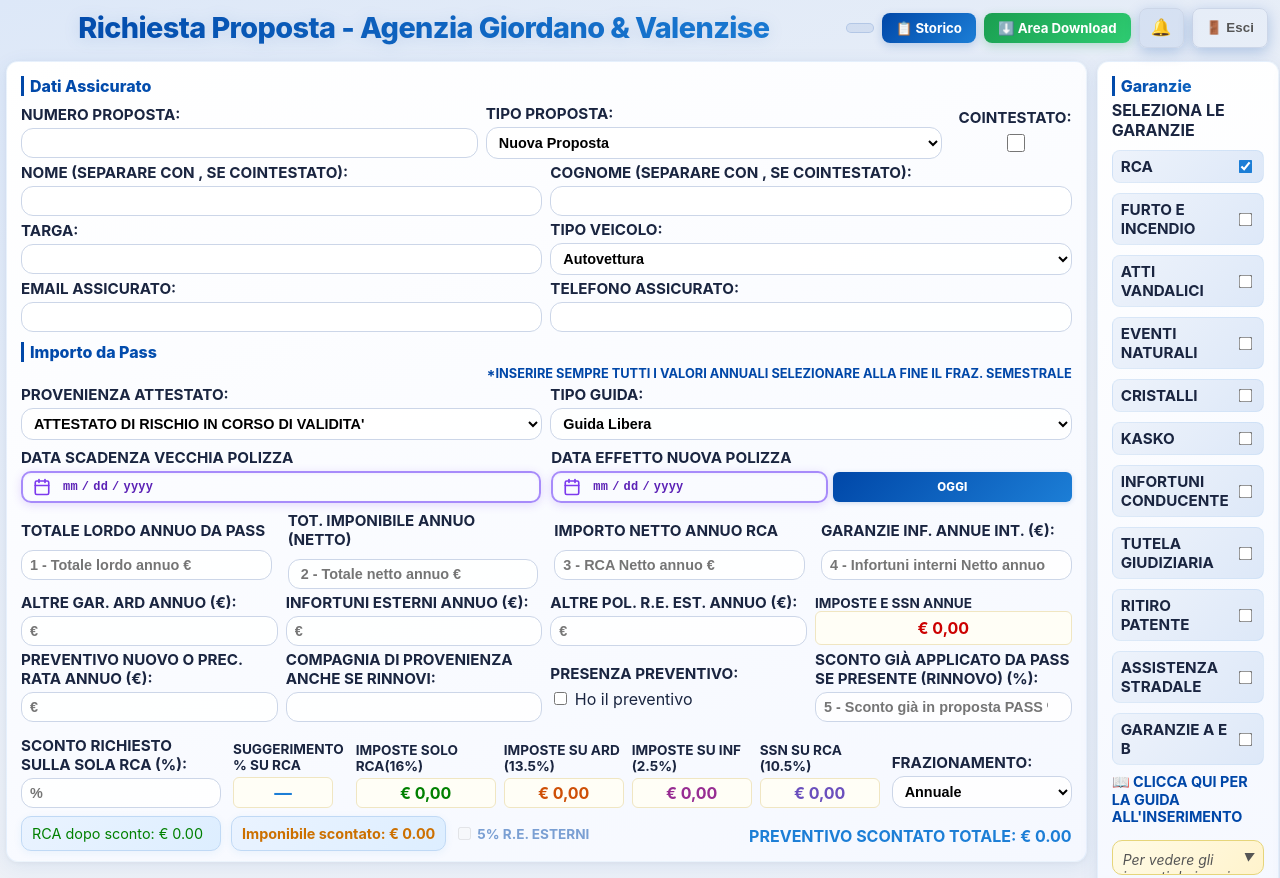
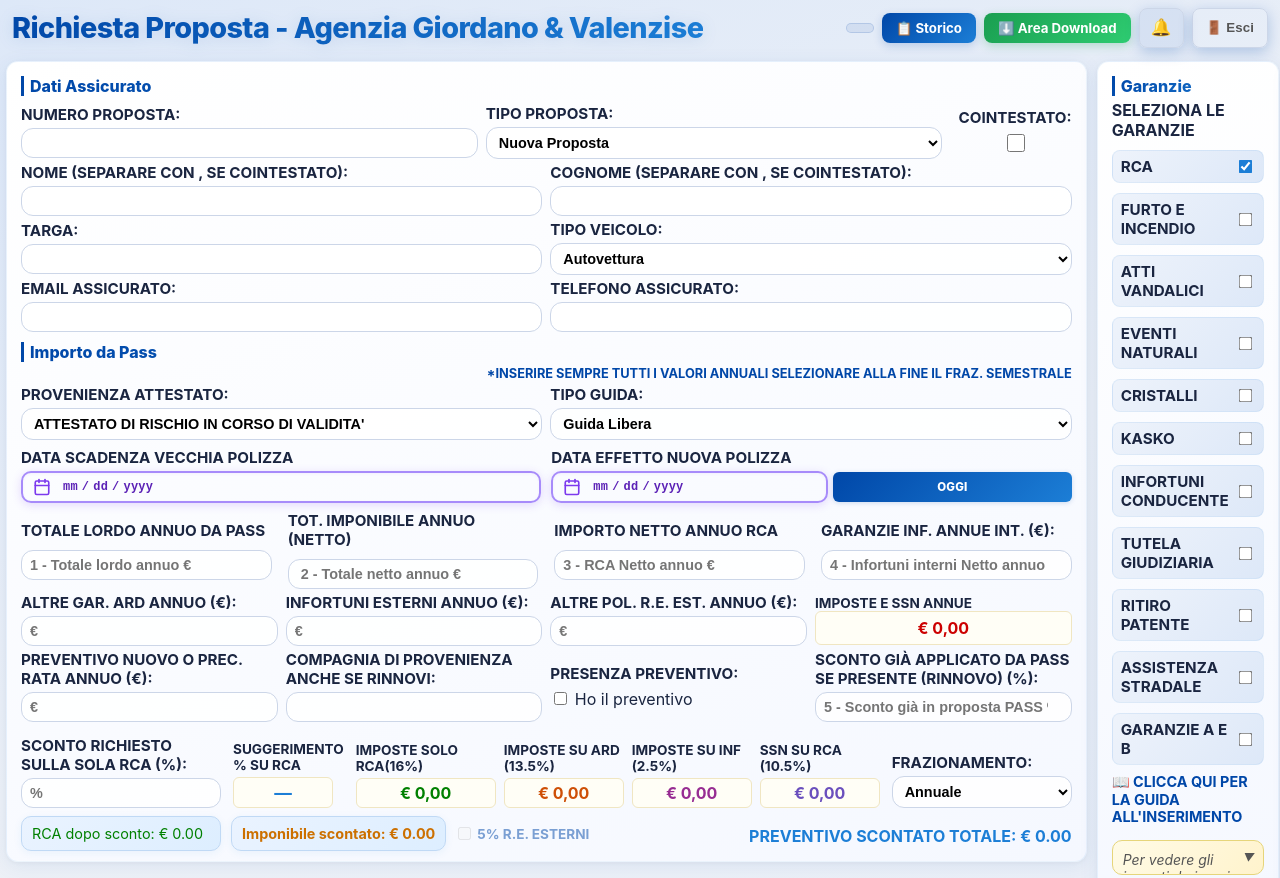
Before and after one commit to calendarioemail1-sudo/modello-richieste, a website: page vercel-project/public/index.html in a window 1280 px wide. Shown: the top 878 px of the page. Drawn offline with Linux system fonts and the light colour scheme.

Commit message:
Update index.html

```diff
--- a/vercel-project/public/index.html
+++ b/vercel-project/public/index.html
@@ -10,7 +10,7 @@
 
 <body>
   <div style="display:flex;justify-content:space-between;align-items:center;width:100%;padding:0 12px;max-width:1400px;gap:10px;">
-    <h1 style="flex:1;min-width:200px;">Richiesta Proposta - Agenzia Giordano & Valenzise</h1>
+    <h1 style="min-width:200px;">Richiesta Proposta - Agenzia Giordano & Valenzise</h1>
     <div style="display:flex;gap:8px;align-items:center;flex-wrap:wrap;">
       <span id="userBadge" style="background:rgba(0,71,168,0.08);border:1.5px solid rgba(0,71,168,0.15);border-radius:20px;padding:4px 13px;font-size:0.78em;font-weight:700;color:#0047a8;"></span>
       <a href="/storico" style="text-decoration:none;background:var(--grad-primary);color:#fff;font-weight:700;font-size:0.83em;padding:7px 14px;border-radius:8px;white-space:nowrap;box-shadow:0 3px 10px rgba(0,71,168,0.2);transition:filter .18s;" onmouseover="this.style.filter='brightness(1.15)'" onmouseout="this.style.filter=''">📋 Storico</a>
```
